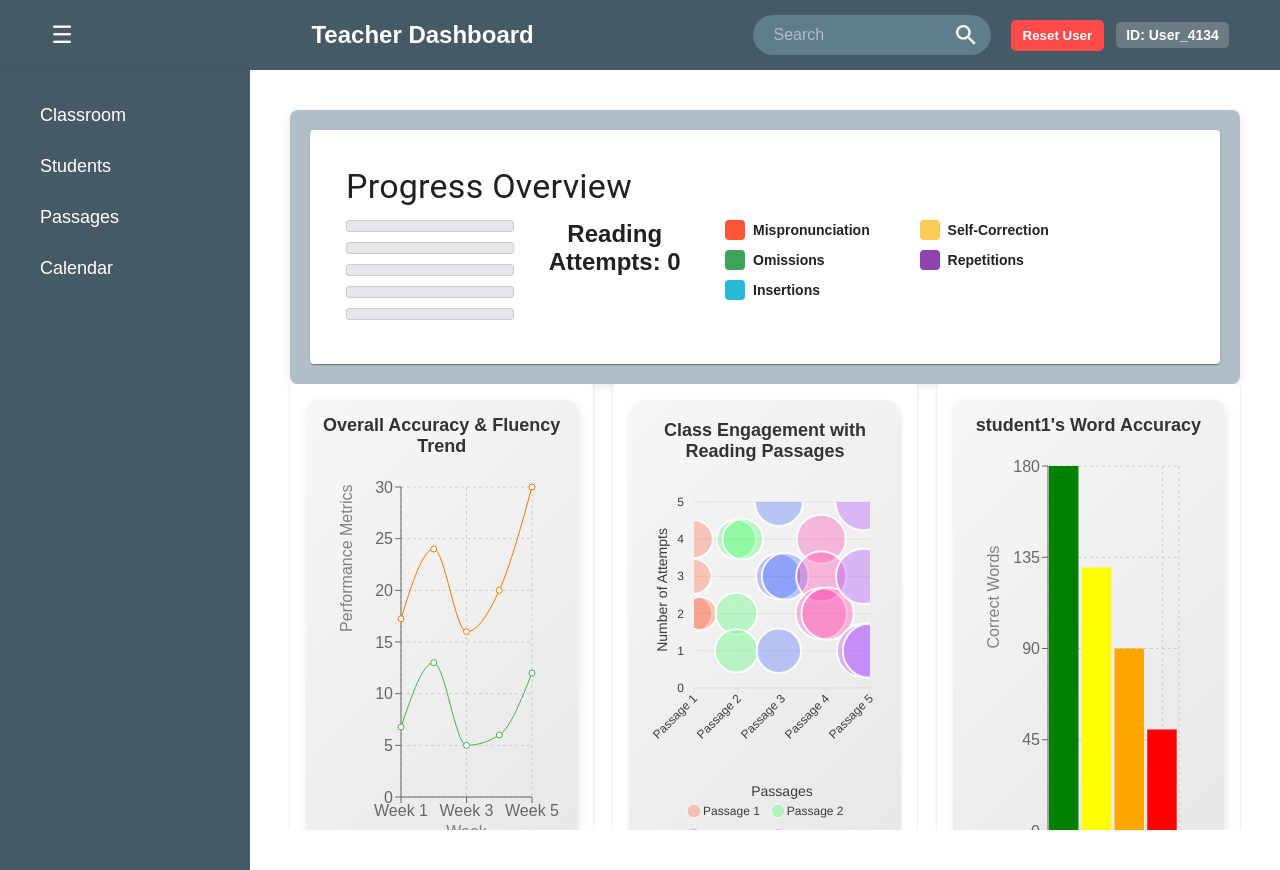
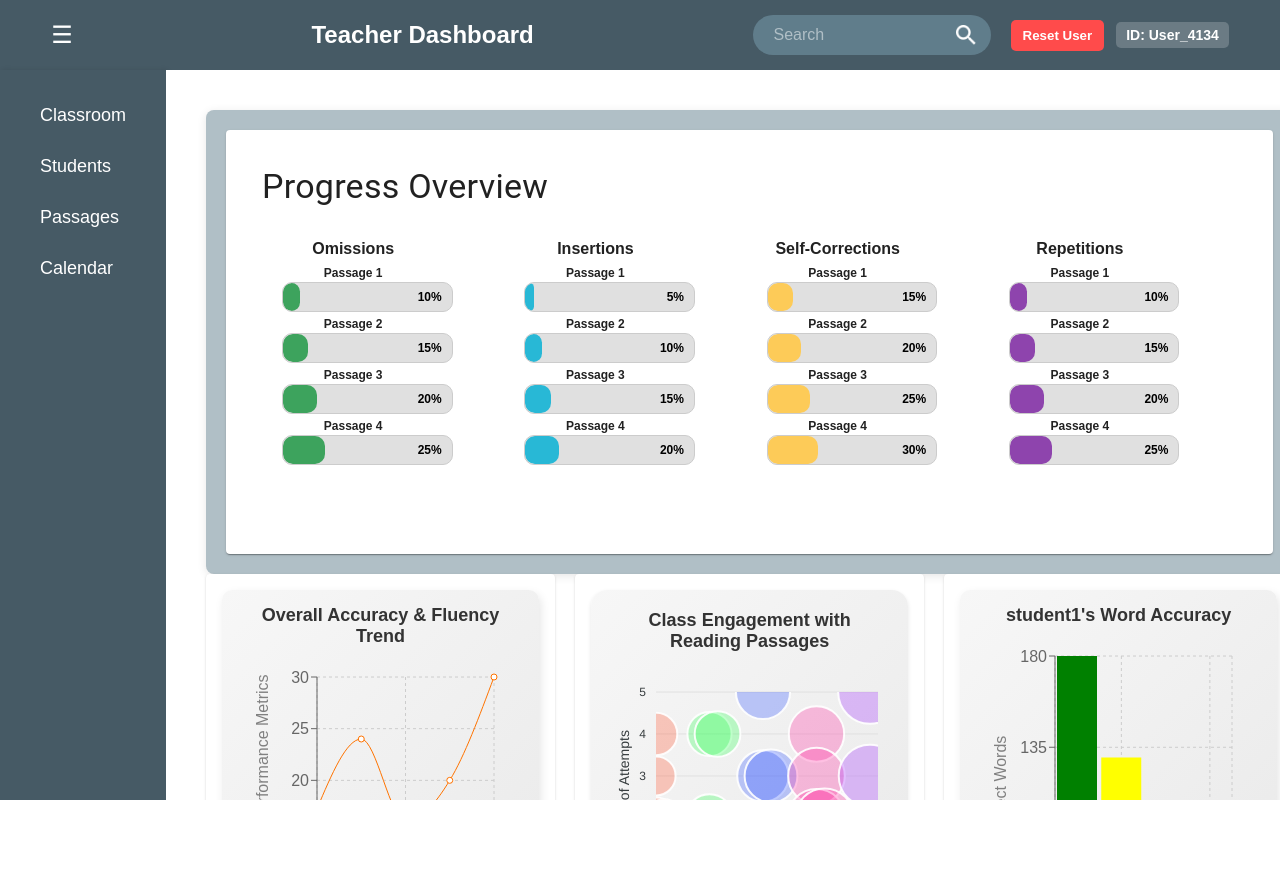
Before and after one commit to Data-Spasm/Visualization-Of-TC-Metrics, a React (Vite) app: page /students in a window 1280 px wide. After the commit the page ends 800 px from the top, so only its background shows below. Built offline with nearby package versions, Linux system fonts and the light colour scheme.

Commit message:
- Add ReadingProgressBarCard component and updated Student view layout

```diff
--- a/src/App.css
+++ b/src/App.css
@@ -2,6 +2,7 @@
   display: flex;
   flex-direction: column;
   height: 100vh;
+  overflow: hidden;
 }
 
 .main-content {
--- /dev/null
+++ b/src/components/progressbar/ReadingProgressBarStudent.css
@@ -0,0 +1,76 @@
+.progress-card-container {
+    width: 100%;
+    padding: 20px;
+    background: #fff;
+    border-radius: 10px;
+    display: flex;
+    flex-direction: column;
+    overflow: hidden; /* Prevents content overflow */
+  }
+
+  .progress-card-title {
+    text-align: center;
+    font-size: 22px;
+    font-weight: bold;
+    margin-bottom: 10px;
+  }
+
+  .progress-metrics-grid {
+    display: grid;
+    grid-template-columns: repeat(4, 1fr); /* Ensures even distribution */
+    gap: 100px; /* Adjust the gap between columns as needed */
+    width: 125%;
+    overflow-y: hidden; /* Enables vertical scrolling when necessary */
+    max-height: 400px; /* Adjust based on your card's height */
+    padding-right: 300px; /* Provides space for scrollbar */
+  }
+
+  .progress-metric-section {
+    display: flex;
+    flex-direction: column;
+    align-items: center;
+  }
+
+  .progress-metric-title {
+    font-size: 16px;
+    font-weight: bold;
+    margin-bottom: 8px;
+    text-align: center;
+  }
+
+  .progress-bar-container {
+    width: 100%;
+    margin-bottom: 5px;
+    text-align: center;
+    position: relative; /* Add relative positioning */
+  }
+
+  .progress-label {
+    font-size: 12px;
+    font-weight: bold;
+    margin-bottom: 2px;
+  }
+
+  .progress-bar {
+    position: relative;
+    height: 30px; /* Increase the height of the progress bars */
+    background: #e0e0e0;
+    border-radius: 10px;
+    overflow: hidden;
+    width: 120%;
+  }
+
+  .progress-fill {
+    height: 100%;
+    border-radius: 10px;
+  }
+
+  .progress-percentage {
+    position: absolute; /* Position the percentage label absolutely */
+    right: 10px; /* Align it to the right end of the bar */
+    top: 50%;
+    transform: translateY(-50%);
+    font-size: 12px;
+    font-weight: bold;
+    color: #000; /* Ensure the text color is visible */
+  }
--- /dev/null
+++ b/src/components/progressbar/ReadingProgressBarStudent.jsx
@@ -0,0 +1,49 @@
+import React from "react";
+import { ResponsiveContainer } from "recharts";
+import "./ReadingProgressBarStudent.css";
+
+const ReadingProgressBarCard = () => {
+  // Mock performance data for testing
+  const mockPerformanceData = [
+    { omissions: 10, insertions: 5, selfCorrections: 15, repetitions: 10 },
+    { omissions: 15, insertions: 10, selfCorrections: 20, repetitions: 15 },
+    { omissions: 20, insertions: 15, selfCorrections: 25, repetitions: 20 },
+    { omissions: 25, insertions: 20, selfCorrections: 30, repetitions: 25 },
+  ];
+
+  // Data for the progress bars
+  const progressData = [
+    { label: "Omissions", key: "omissions", color: "#3DA35D" },
+    { label: "Insertions", key: "insertions", color: "#28B8D6" },
+    { label: "Self-Corrections", key: "selfCorrections", color: "#FDCB58" },
+    { label: "Repetitions", key: "repetitions", color: "#8E44AD" },
+  ];
+
+  return (
+    <div className="progress-card-container">
+      <ResponsiveContainer width="100%" height={250}>
+        <div className="progress-metrics-grid">
+          {progressData.map((metric, index) => (
+            <div key={index} className="progress-metric-section">
+              <h4 className="progress-metric-title">{metric.label}</h4>
+              {mockPerformanceData.map((passage, idx) => (
+                <div key={idx} className="progress-bar-container">
+                  <div className="progress-label">{`Passage ${idx + 1}`}</div>
+                  <div className="progress-bar">
+                    <div
+                      className="progress-fill"
+                      style={{ width: `${passage[metric.key]}%`, backgroundColor: metric.color }}
+                    ></div>
+                    <span className="progress-percentage">{`${passage[metric.key]}%`}</span>
+                  </div>
+                </div>
+              ))}
+            </div>
+          ))}
+        </div>
+      </ResponsiveContainer>
+    </div>
+  );
+};
+
+export default ReadingProgressBarCard;
--- a/src/views/Student.jsx
+++ b/src/views/Student.jsx
@@ -2,7 +2,7 @@ import React, { useEffect, useState } from "react";
 import { Card, CardContent, Typography } from "@mui/material";
 import OverallAccuracyFluencyChart from "../components/linegraphs/OverallAccuracyFluencyChart";
 import ClassEngagementBubbleChart from "../components/bubblecharts/ClassEngagementBubbleChart";
-import ReadingProgressBar from "../components/progressbar/ReadingProgressBar";
+import ReadingProgressBarCard from "../components/progressbar/ReadingProgressBarStudent";
 import TimeOnTaskChart from "../components/barcharts/TimeOnTaskChart";
 import TopMisreadWordsChart from "../components/barcharts/TopMisreadWordsChart";
 import ReadingAssessmentDataLineGraph from "../components/linegraphs/ReadingAssessmentDataLineGraph";
@@ -11,7 +11,6 @@ import "./Classroom.css";
 
 import StudentWideReadingPerformance from "../components/textbase/StudentWideReadingPerformance";
 import "../components/textbase/ClassWideReadingPerformance.css";
-
 
 // Google Analytics Event Tracking Function for Clicks & Hovers
 const trackEvent = (eventName, eventLabel, eventType = "click") => {
@@ -57,7 +56,6 @@ const Student = ({ student, readingAttempts }) => {
     }
   }, [student, readingAttempts]);
 
-
   return (
     <div className="classroom">
       {/* Top Card: Progress Bar */}
@@ -72,14 +70,15 @@ const Student = ({ student, readingAttempts }) => {
               Progress Overview
             </Typography>
             <div className="progress-reading-container">
-              <ReadingProgressBar student={student} />
+              <ReadingProgressBarCard />
             </div>
           </CardContent>
         </Card>
       </div>
 
       <div className="grid-container">
-        <Card className="card"
+        <Card
+          className="card"
           onClick={() => trackEvent("click_accuracy_fluency", "User clicked on Overall Accuracy & Fluency Chart")}
           onMouseEnter={() => trackEvent("hover_accuracy_fluency", "User hovered over Overall Accuracy & Fluency Chart", "hover")}
         >
@@ -88,7 +87,8 @@ const Student = ({ student, readingAttempts }) => {
           </CardContent>
         </Card>
 
-        <Card className="card"
+        <Card
+          className="card"
           onClick={() => trackEvent("click_class_engagement", "User clicked on Class Engagement Bubble Chart")}
           onMouseEnter={() => trackEvent("hover_class_engagement", "User hovered over Class Engagement Bubble Chart", "hover")}
         >
@@ -107,7 +107,8 @@ const Student = ({ student, readingAttempts }) => {
           </CardContent>
         </Card>
 
-        <Card className="card"
+        <Card
+          className="card"
           onClick={() => trackEvent("click_misread_words", "User clicked on Top Misread Words Chart")}
           onMouseEnter={() => trackEvent("hover_misread_words", "User hovered over Top Misread Words Chart", "hover")}
         >
@@ -116,7 +117,8 @@ const Student = ({ student, readingAttempts }) => {
           </CardContent>
         </Card>
 
-        <Card className="card"
+        <Card
+          className="card"
           onClick={() => trackEvent("click_reading_assessment", "User clicked on Reading Assessment Line Graph")}
           onMouseEnter={() => trackEvent("hover_reading_assessment", "User hovered over Reading Assessment Line Graph", "hover")}
         >
@@ -125,7 +127,9 @@ const Student = ({ student, readingAttempts }) => {
           </CardContent>
         </Card>
 
-        <Card className="card">
+        <Card
+          className="card"
+        >
           <CardContent>
             <StudentWideReadingPerformance student={student} />
           </CardContent>
```
